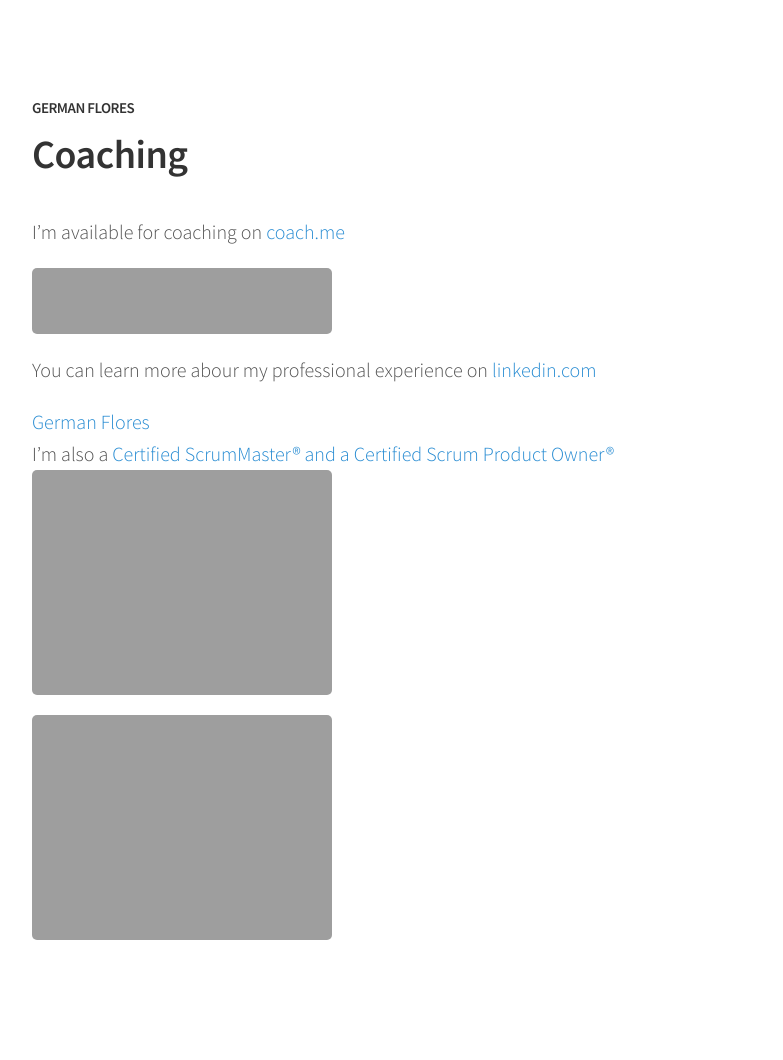
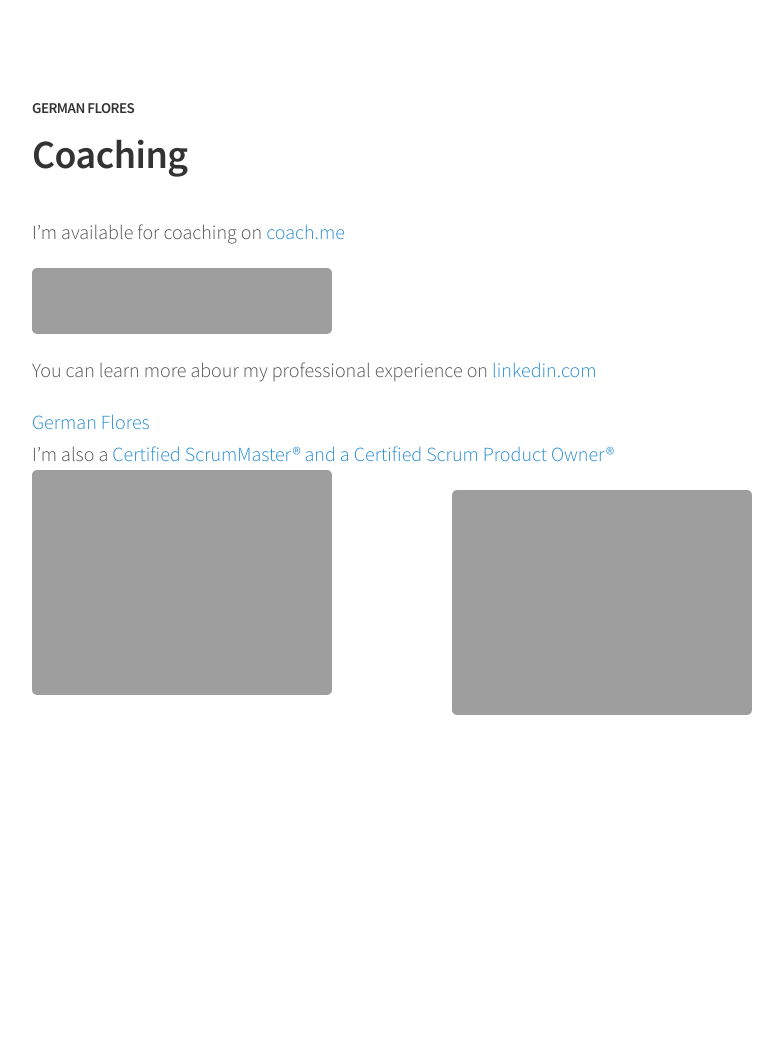
Before and after one commit to germanflores/German, a Jekyll site: the page built from coaching.md, in a window 1280 px wide. Shown: the whole page, without its empty margins (248-1031 px from the left). Built offline with Jekyll 4.4.1, drawn with Linux system fonts in a browser that asks for light colours; after the commit the page ends 900 px from its top, so only the background shows below that; grey boxes are pictures that could not be loaded.

Commit message:
Mirroring from Micro.blog.

```diff
--- a/coaching.md
+++ b/coaching.md
@@ -15,6 +15,6 @@ You can learn more abour my professional experience on <a href='https://www.link
 <div class="LI-profile-badge"  data-version="v1" data-size="large" data-locale="en_US" data-type="horizontal" data-theme="light" data-vanity="germanflores"><a class="LI-simple-link" href='https://www.linkedin.com/in/germanflores?trk=profile-badge'>German Flores</a></div>
 
 I'm also a <a href="https://www.scrumalliance.org/community/profile/gflores3">Certified ScrumMaster® and a Certified Scrum Product Owner®</a>
-<img src="https://germanflores.com/uploads/2018/841ef27189.jpg" width="300" height="300" />
+<img src="https://germanflores.com/uploads/2018/841ef27189.jpg" width="300" height="300" align="left" />
 
-<img src="https://germanflores.com/uploads/2018/f5bf51e240.jpg" width="300" height="300" />
+<img src="https://germanflores.com/uploads/2018/f5bf51e240.jpg" width="300" height="300"  align="right" />
```
Also changed, not shown: other parts of coaching.md (+1 -1 lines).
